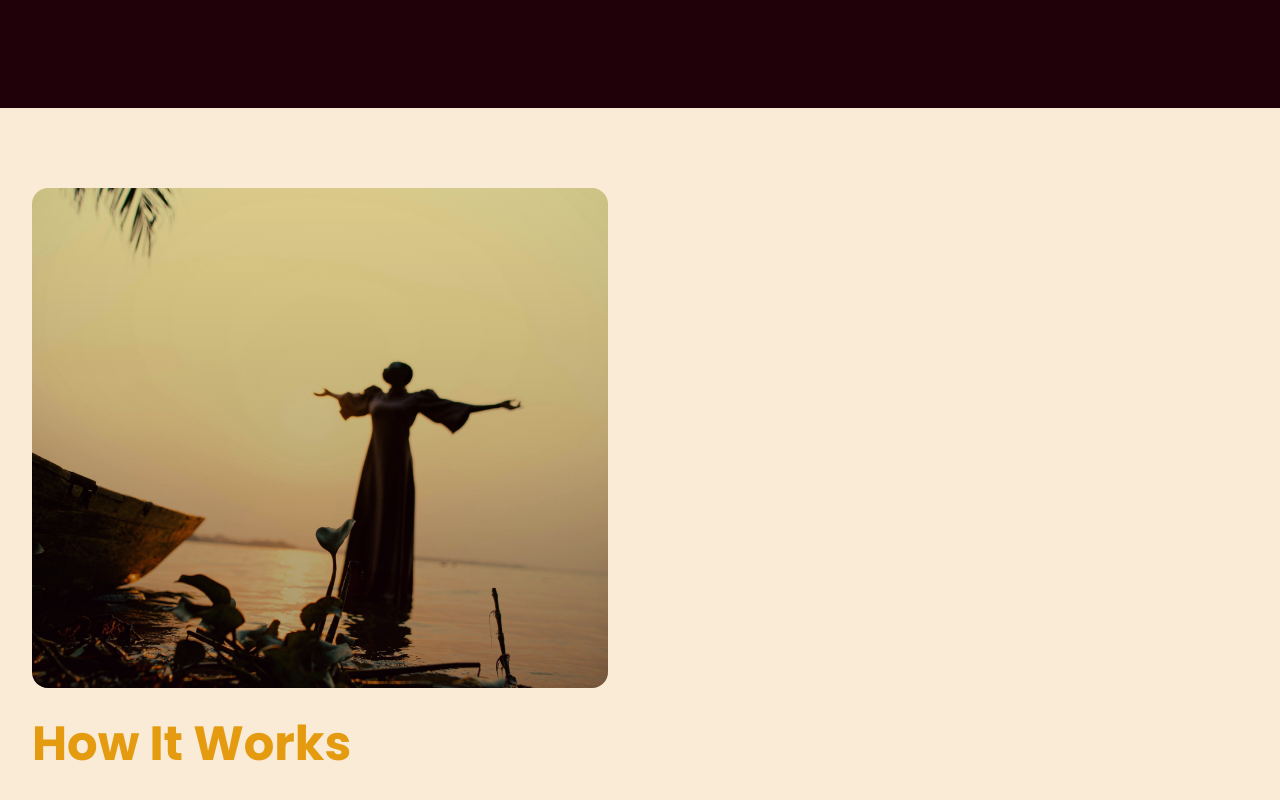
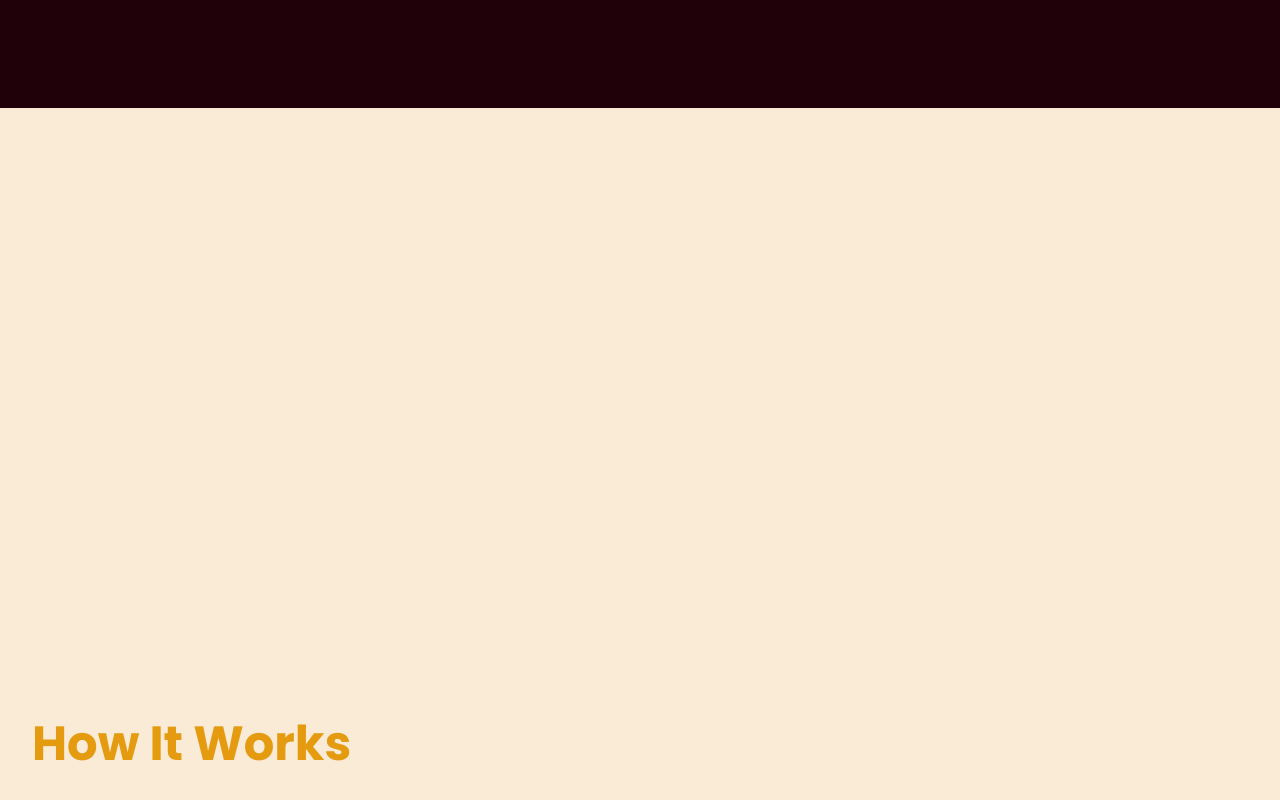
Before and after one commit to keith-ufumeli/ubuntu-aqua, a Next.js app: page / in a window 1280 px wide. Shown: the part 3540-4340 px from the top of the page. Built offline with nearby package versions, Linux system fonts and the light colour scheme.

Commit message:
Update bar heights in globals.css for improved visual balance: Adjust height properties for .bar-large-1, .bar-large-2, and .bar-large-3 to enhance layout consistency in the How It Works section.

```diff
--- a/src/app/globals.css
+++ b/src/app/globals.css
@@ -273,7 +273,7 @@
   .bar-large-1 {
     @apply bg-[#20000C] rounded-t-lg shadow-lg;
     width: 150px;
-    height: 85%;
+    height: 95%;
     background-image: url('/images/african-woman-standing-on-seashore.jpg');
     background-size: cover;
     background-position: left center;
@@ -285,7 +285,7 @@
   .bar-large-2 {
     @apply bg-[#20000C] rounded-t-lg shadow-lg;
     width: 150px;
-    height: 70%;
+    height: 80%;
     background-image: url('/images/african-woman-standing-on-seashore.jpg');
     background-size: cover;
     background-position: center center;
@@ -297,7 +297,7 @@
   .bar-large-3 {
     @apply bg-[#20000C] rounded-t-lg shadow-lg;
     width: 150px;
-    height: 55%;
+    height: 65%;
     background-image: url('/images/african-woman-standing-on-seashore.jpg');
     background-size: cover;
     background-position: right center;
--- a/src/components/sections/HowItWorks/LeftVisual.tsx
+++ b/src/components/sections/HowItWorks/LeftVisual.tsx
@@ -16,7 +16,6 @@ const LeftVisual = forwardRef<HTMLDivElement, LeftVisualProps>(
         {/* Fluid Layout - Bars extending from top */}
         <div className="relative h-[500px] mb-8">
           {/* Background Image - Full container */}
-          <div className="absolute inset-0 bg-cover bg-center bg-no-repeat rounded-2xl background-image" />
 
           {/* Large Bars - Starting from top, extending down */}
           <div className="absolute top-0 left-0 w-full h-full flex items-start justify-start gap-4 p-8">
@@ -34,8 +33,6 @@ const LeftVisual = forwardRef<HTMLDivElement, LeftVisualProps>(
             />
           </div>
 
-          {/* Gradient Overlay */}
-          <div className="absolute inset-0 bg-gradient-to-t from-[#20000C]/30 to-transparent rounded-2xl" />
         </div>
 
         {/* Text Content - Positioned below bars with proper spacing */}
```
